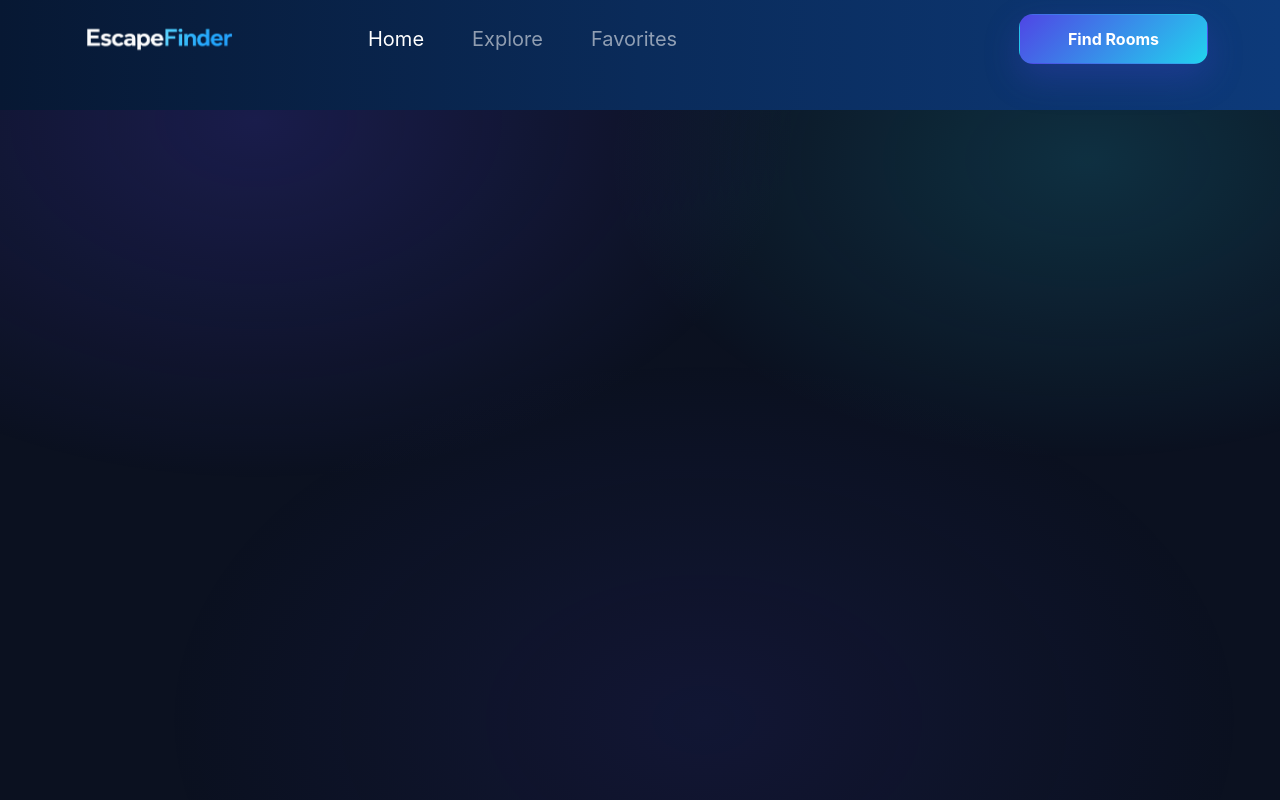
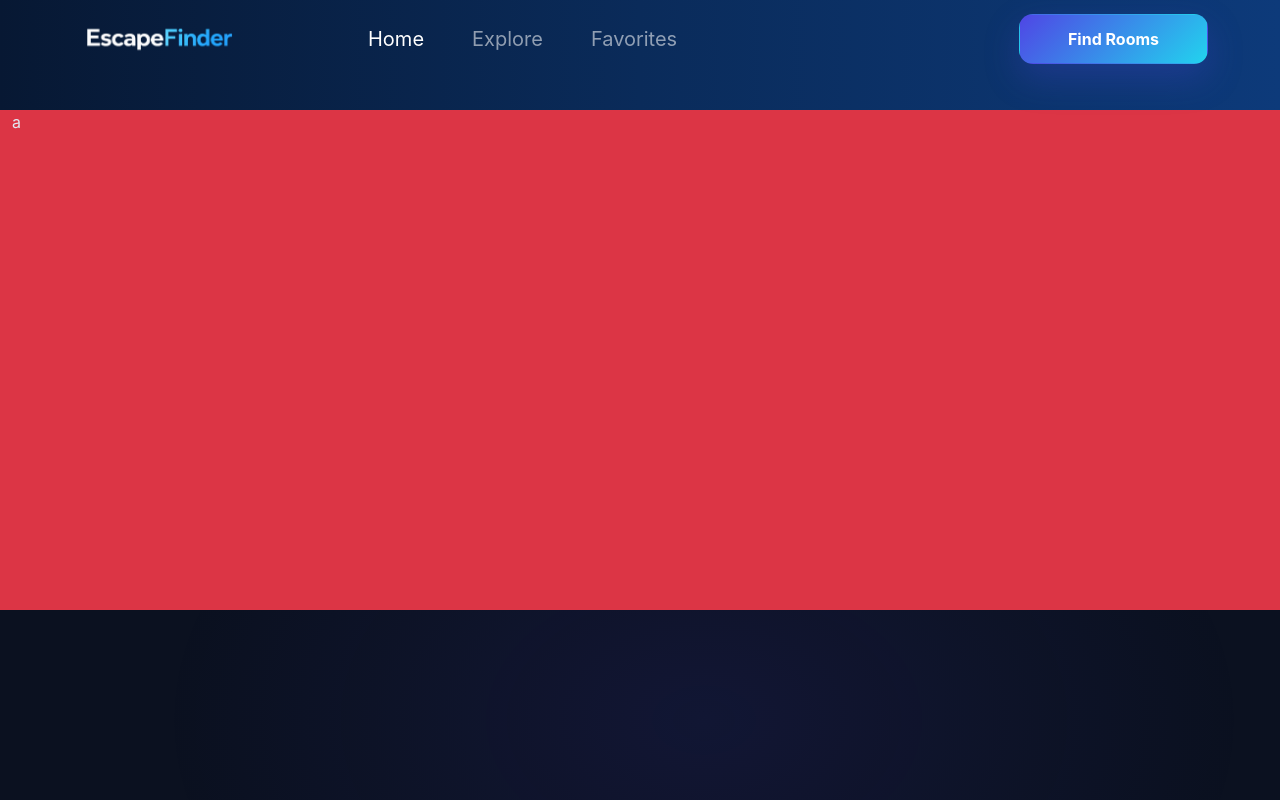
Before and after one commit to kiumars609/escape-finder, a React (Vite) app: page / in a window 1280 px wide. Built offline with nearby package versions, Linux system fonts and the light colour scheme.

Commit message:
Add SubHeader

```diff
--- /dev/null
+++ b/src/Components/SubHeader/SubHeader.jsx
@@ -0,0 +1,14 @@
+import React from "react";
+import "./style.css";
+
+export default function SubHeader() {
+  return (
+    <>
+      <div className="container-fluid sub-header">
+        <div className="row">
+          <div className="col-12 col-md-12 bg-danger main">a</div>
+        </div>
+      </div>
+    </>
+  );
+}
--- /dev/null
+++ b/src/Components/SubHeader/style.css
@@ -0,0 +1,3 @@
+.sub-header .main {
+  height: 500px;
+}
--- a/src/Pages/Home/Home.jsx
+++ b/src/Pages/Home/Home.jsx
@@ -1,10 +1,12 @@
 import React from "react";
 import Header from "../../Components/Header/Header";
+import SubHeader from "../../Components/SubHeader/SubHeader";
 
 export default function Home() {
   return (
     <>
       <Header />
+      <SubHeader />
     </>
   );
 }
```
Also changed, not shown: src/Components/SubHeader/Describe.jsx (added).
